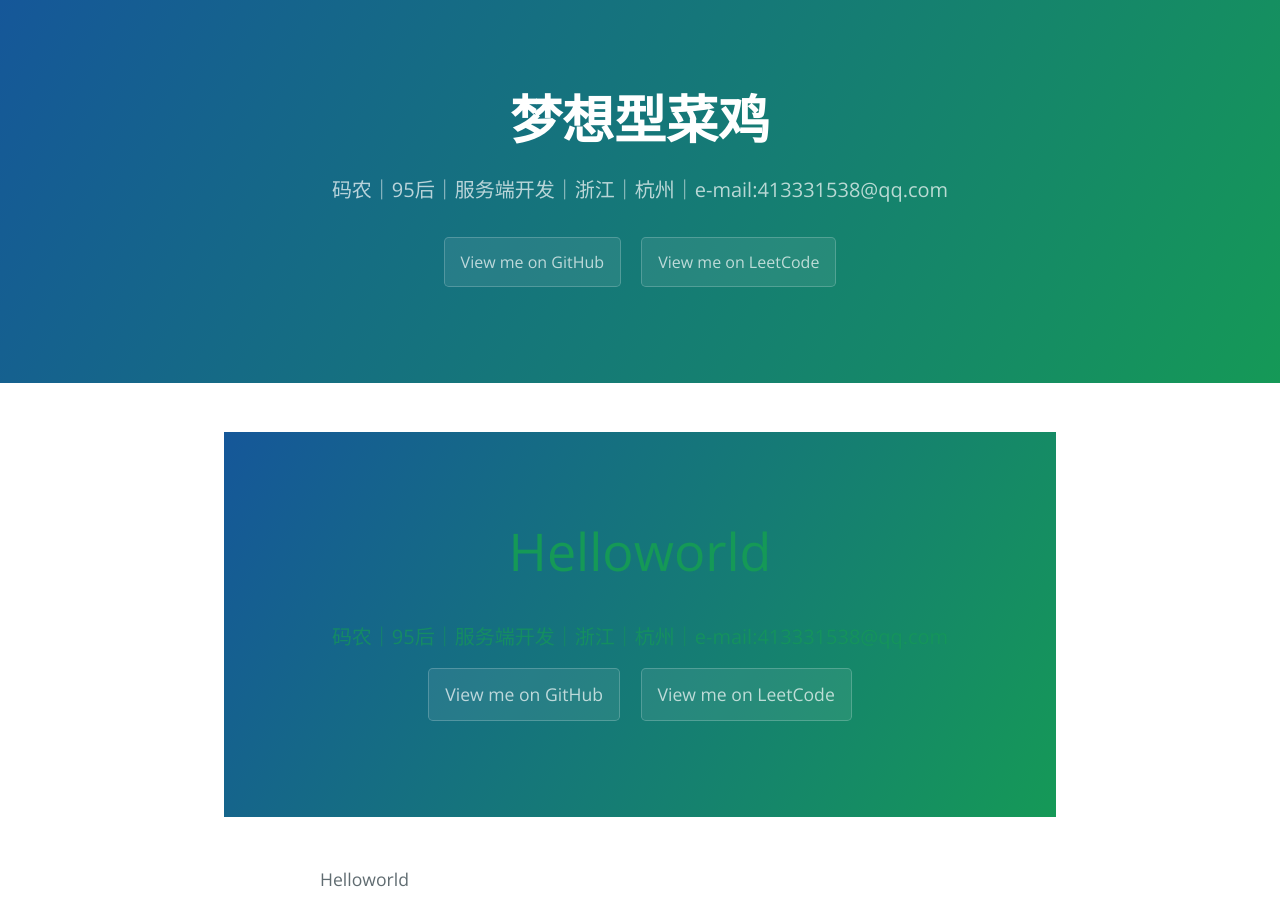
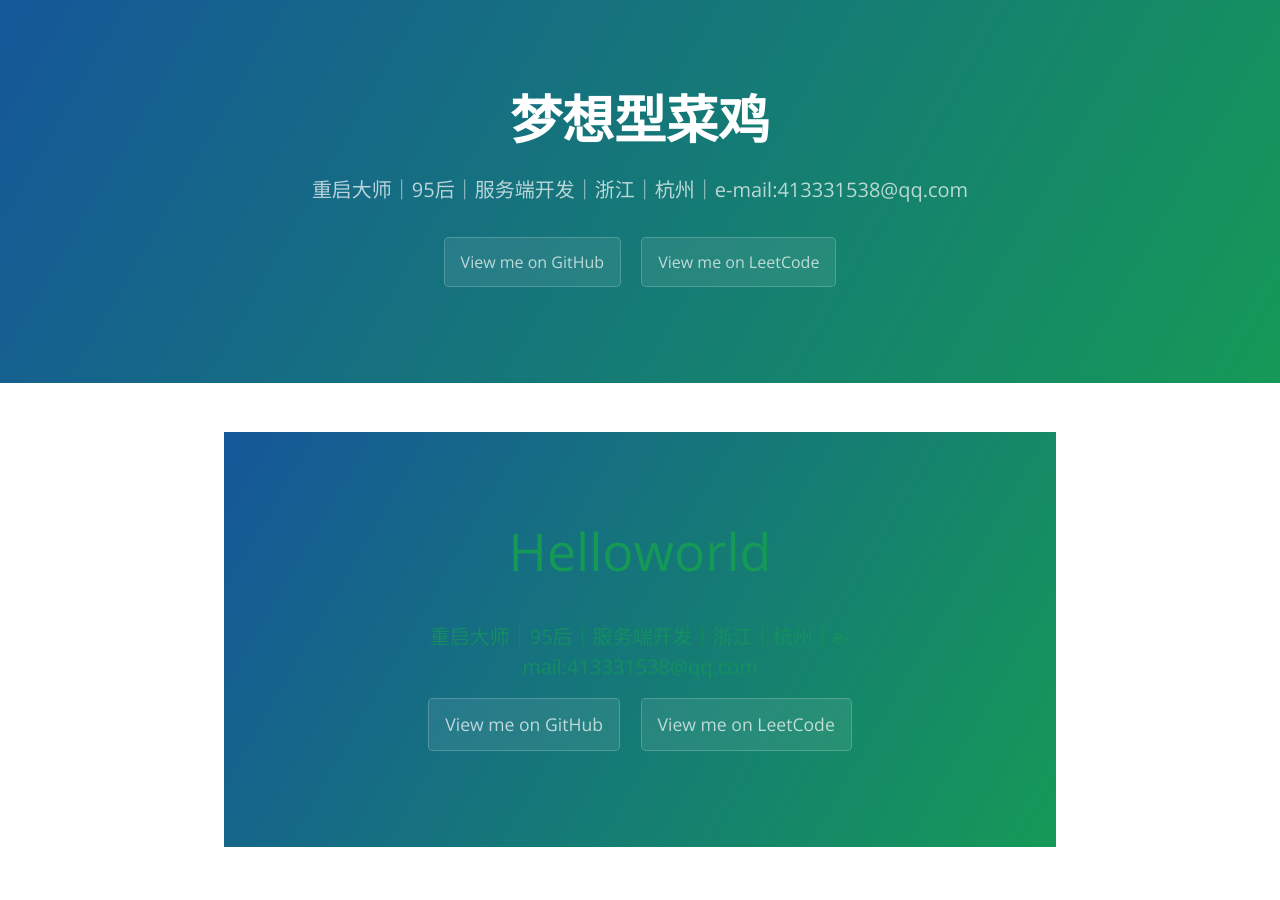
Before and after one commit to dc-orz/dc-orz.github.io, a Jekyll site: the page built from index.md, in a window 1280 px wide and 900 px high. Built offline with Jekyll 4.4.1, drawn with Linux system fonts in a browser that asks for light colours.

Commit message:
Update _config.yml

```diff
--- a/_config.yml
+++ b/_config.yml
@@ -1,5 +1,5 @@
 title: 梦想型菜鸡
-description: 码农｜95后｜服务端开发｜浙江｜杭州｜e-mail:413331538@qq.com
+description: 重启大师｜95后｜服务端开发｜浙江｜杭州｜e-mail:413331538@qq.com
 show_downloads: false
 google_analytics:
 theme: jekyll-theme-cayman
```
